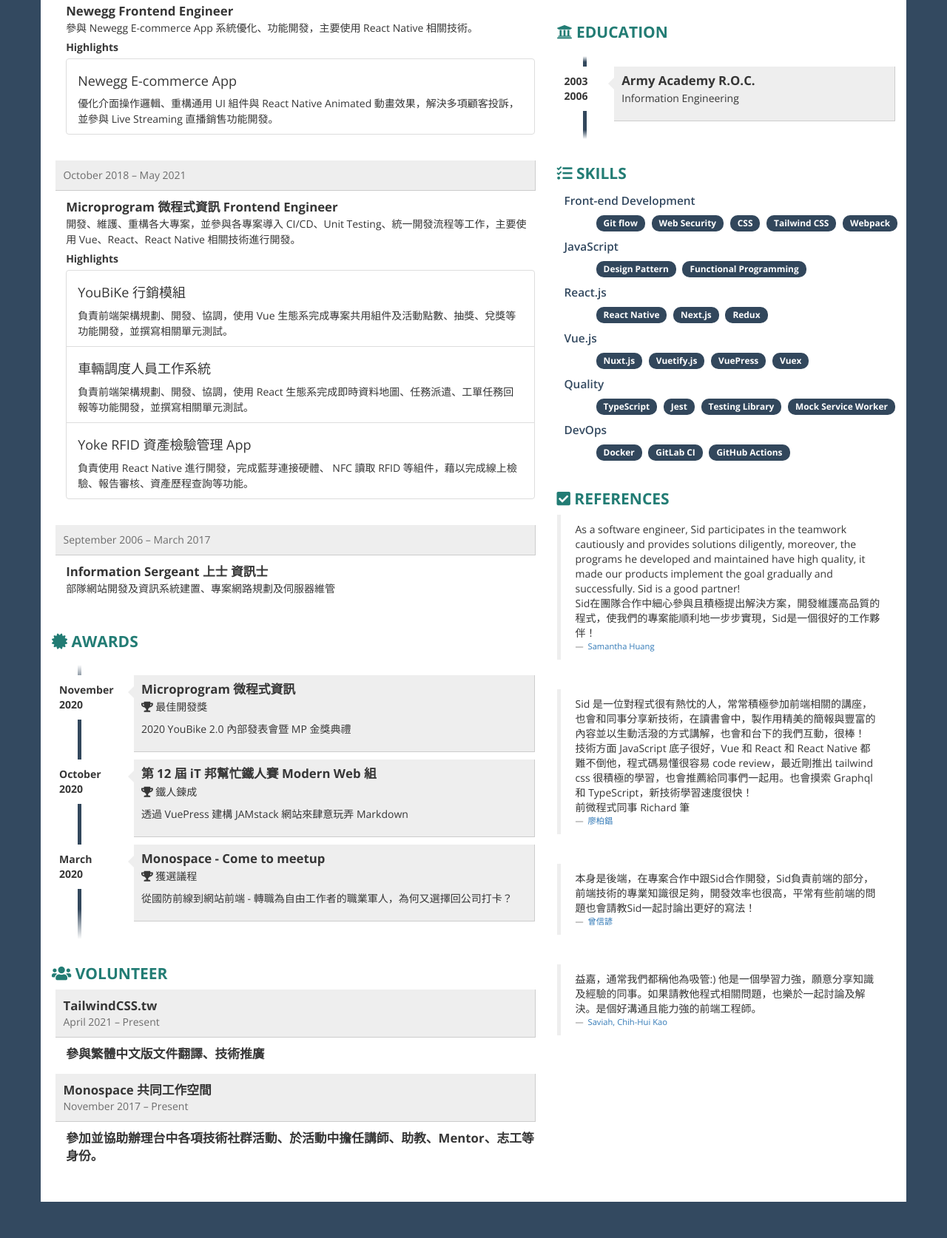
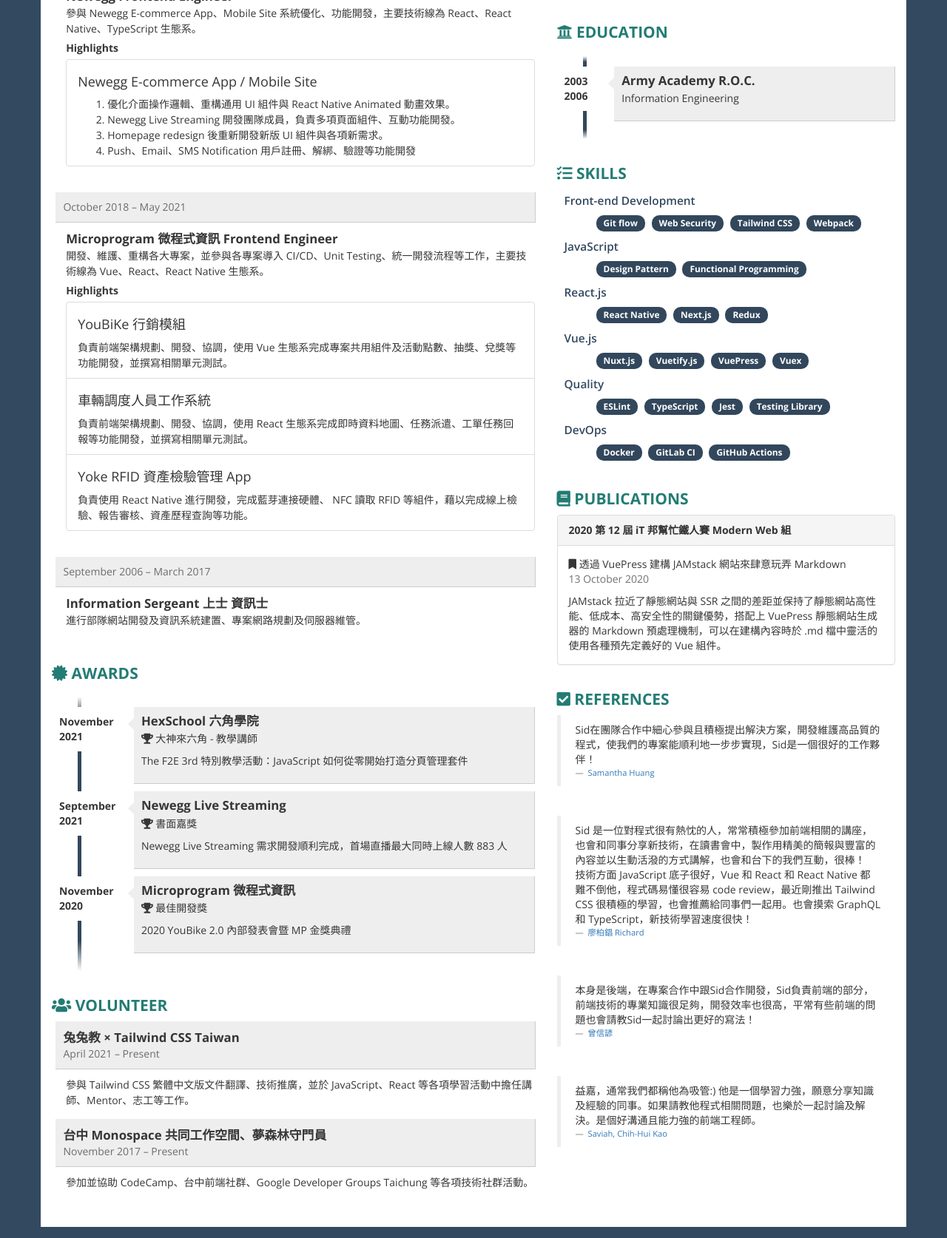
Before and after one commit to SidStraw/JSON-Resume, a website: page index.html in a window 1280 px wide. Shown: the part 518-2192 px from the top of the page at 74% size. Before the commit the page ends 2158 px from the top, so only its background shows below. Drawn offline with nearby package versions, Linux system fonts and the light colour scheme.

Commit message:
doc: 2021_11_07 更新履歷

```diff
--- a/index.html
+++ b/index.html
@@ -404,7 +404,7 @@
           <!-- ABOUT ME -->
           <div class="box">
             <h2><i class="fas fa-user ico"></i> About</h2>
-            <p>於開發團隊中擔任 Frontend Engineer，負責使用前端技術開發與維護 Web、App 相關服務，畢業於陸軍專科學校資訊科，於開發團隊中善於溝通協調且樂於分享所學，期許自身能不斷產出最適合團隊與產品需求，可靠性、可讀性俱佳的程式碼，平時以「Sid」、「吸管」、「這可要好好管管」等稱呼積極參與前端社群活動。</p>
+            <p>於開發團隊中擔任 Frontend Engineer，負責使用前端技術開發與維護 Web、App 相關服務，畢業於陸軍專科學校資訊科，於開發團隊中善於溝通協調且樂於分享所學，期許自身能不斷產出最適合團隊與產品需求，可靠性、可讀性俱佳的程式碼，平時以「Sid」、「管管」等稱呼積極參與前端社群活動。</p>
           </div>
           <!-- WORK EXPERIENCE -->
           <div class="box">
@@ -422,10 +422,10 @@
                   <div class="job-details col-xs-11">
                     <div class="profession">Newegg Frontend Engineer</div>
                     <div class="description">
-                      參與 Newegg E-commerce App 系統優化、功能開發，主要使用 React Native 相關技術。
+                      參與 Newegg E-commerce App、Mobile Site 系統優化、功能開發，主要技術線為 React、React Native、TypeScript 生態系。
                       <div class="highlights">Highlights</div>
                       <ul class="list-group">
-                        <li class="list-group-item"><h4>Newegg E-commerce App</h4>優化介面操作邏輯、重構通用 UI 組件與 React Native Animated 動畫效果，解決多項顧客投訴，並參與 Live Streaming 直播銷售功能開發。</li>
+                        <li class="list-group-item"><h4>Newegg E-commerce App / Mobile Site</h4><ol>  <li>優化介面操作邏輯、重構通用 UI 組件與 React Native Animated 動畫效果。</li>  <li>Newegg Live Streaming 開發團隊成員，負責多項頁面組件、互動功能開發。</li>  <li>Homepage redesign 後重新開發新版 UI 組件與各項新需求。</li>  <li>Push、Email、SMS Notification 用戶註冊、解綁、驗證等功能開發</li></ol></li>
                       </ul>
                     </div>
                   </div>
@@ -444,7 +444,7 @@
                   <div class="job-details col-xs-11">
                     <div class="profession">Microprogram 微程式資訊 Frontend Engineer</div>
                     <div class="description">
-                      開發、維護、重構各大專案，並參與各專案導入 CI/CD、Unit Testing、統一開發流程等工作，主要使用 Vue、React、React Native 相關技術進行開發。
+                      開發、維護、重構各大專案，並參與各專案導入 CI/CD、Unit Testing、統一開發流程等工作，主要技術線為 Vue、React、React Native 生態系。
                       <div class="highlights">Highlights</div>
                       <ul class="list-group">
                         <li class="list-group-item"><h4>YouBiKe 行銷模組</h4>負責前端架構規劃、開發、協調，使用 Vue 生態系完成專案共用組件及活動點數、抽獎、兌獎等功能開發，並撰寫相關單元測試。</li>
@@ -468,7 +468,7 @@
                   <div class="job-details col-xs-11">
                     <div class="profession">Information Sergeant 上士 資訊士</div>
                     <div class="description">
-                      部隊網站開發及資訊系統建置、專案網路規劃及伺服器維管
+                      進行部隊網站開發及資訊系統建置、專案網路規劃及伺服器維管。
                     </div>
                   </div>
                 </div>
@@ -479,27 +479,27 @@
             <h2><i class="fas fa-certificate ico"></i> Awards</h2>
             <ul id="awards" class="clearfix">
               <li>
+                <div class="year pull-left">November  2021</div>
+                <div class="description pull-right">
+                  <h3>HexSchool 六角學院</h3>
+                  <p><i class="fas fa-trophy ico"></i> 大神來六角 - 教學講師</p>
+                  <p>The F2E 3rd 特別教學活動：JavaScript 如何從零開始打造分頁管理套件</p>
+                </div>
+              </li>
+              <li>
+                <div class="year pull-left">September  2021</div>
+                <div class="description pull-right">
+                  <h3>Newegg Live Streaming</h3>
+                  <p><i class="fas fa-trophy ico"></i> 書面嘉獎</p>
+                  <p>Newegg Live Streaming 需求開發順利完成，首場直播最大同時上線人數 883 人</p>
+                </div>
+              </li>
+              <li>
                 <div class="year pull-left">November  2020</div>
                 <div class="description pull-right">
                   <h3>Microprogram 微程式資訊</h3>
                   <p><i class="fas fa-trophy ico"></i> 最佳開發獎</p>
                   <p>2020 YouBike 2.0 內部發表會暨 MP 金獎典禮</p>
-                </div>
-              </li>
-              <li>
-                <div class="year pull-left">October  2020</div>
-                <div class="description pull-right">
-                  <h3>第 12 屆 iT 邦幫忙鐵人賽 Modern Web 組</h3>
-                  <p><i class="fas fa-trophy ico"></i> 鐵人鍊成</p>
-                  <p>透過 VuePress 建構 JAMstack 網站來肆意玩弄 Markdown</p>
-                </div>
-              </li>
-              <li>
-                <div class="year pull-left">March  2020</div>
-                <div class="description pull-right">
-                  <h3>Monospace - Come to meetup</h3>
-                  <p><i class="fas fa-trophy ico"></i> 獲選議程</p>
-                  <p>從國防前線到網站前端 - 轉職為自由工作者的職業軍人，為何又選擇回公司打卡？</p>
                 </div>
               </li>
             </ul>
@@ -510,15 +510,15 @@
               <div class="job clearfix">
                 <div class="row">
                   <div class="details">
-                    <div class="where">TailwindCSS.tw</div>
+                    <div class="where">兔兔教 × Tailwind CSS Taiwan</div>
                     <div class="year">April 2021 – Present</div>
                   </div>
                 </div>
                 <div class="row">
                   <div class="job-details col-xs-11">
-                    <div class="profession">參與繁體中文版文件翻譯、技術推廣</div>
+                    <div class="profession"></div>
                     <div class="description">
-
+                      參與 Tailwind CSS 繁體中文版文件翻譯、技術推廣，並於 JavaScript、React 等各項學習活動中擔任講師、Mentor、志工等工作。
                     </div>
                   </div>
                 </div>
@@ -526,15 +526,15 @@
               <div class="job clearfix">
                 <div class="row">
                   <div class="details">
-                    <div class="where">Monospace 共同工作空間</div>
+                    <div class="where">台中 Monospace 共同工作空間、夢森林守門員</div>
                     <div class="year">November 2017 – Present</div>
                   </div>
                 </div>
                 <div class="row">
                   <div class="job-details col-xs-11">
-                    <div class="profession">參加並協助辦理台中各項技術社群活動、於活動中擔任講師、助教、Mentor、志工等身份。</div>
+                    <div class="profession"></div>
                     <div class="description">
-
+                      參加並協助 CodeCamp、台中前端社群、Google Developer Groups Taichung 等各項技術社群活動。
                     </div>
                   </div>
                 </div>
@@ -596,7 +596,6 @@
               <div class="col-sm-offset-1 col-sm-12 clearfix">
                 <span class= "skill badge">Git flow</span>
                 <span class= "skill badge">Web Security</span>
-                <span class= "skill badge">CSS</span>
                 <span class= "skill badge">Tailwind CSS</span>
                 <span class= "skill badge">Webpack</span>
               </div>
@@ -640,10 +639,10 @@
 
               </div>
               <div class="col-sm-offset-1 col-sm-12 clearfix">
+                <span class= "skill badge">ESLint</span>
                 <span class= "skill badge">TypeScript</span>
                 <span class= "skill badge">Jest</span>
                 <span class= "skill badge">Testing Library</span>
-                <span class= "skill badge">Mock Service Worker</span>
               </div>
             </div>
             <div class="skills clearfix">
@@ -658,31 +657,44 @@
               </div>
             </div>
           </div>
+          <!-- PUBLICATIONS -->
+          <div class="box">
+            <h2><i class="fas fa-book ico"></i> Publications</h2>
+            <div class="publication panel panel-default">
+              <div class="panel-heading">
+                <div class="name panel-title">2020 第 12 屆 iT 邦幫忙鐵人賽 Modern Web 組</div>
+              </div>
+              <div class="panel-body">
+                <div class="publisher"><i class= "fas fa-bookmark ico"></i> 透過 VuePress 建構 JAMstack 網站來肆意玩弄 Markdown</div>
+                <div class="year">13 October  2020</div>
+                <p>JAMstack 拉近了靜態網站與 SSR 之間的差距並保持了靜態網站高性能、低成本、高安全性的關鍵優勢，搭配上 VuePress 靜態網站生成器的 Markdown 預處理機制，可以在建構內容時於 .md 檔中靈活的使用各種預先定義好的 Vue 組件。</p>
+              </div>
+            </div>
+          </div>
           <div class="box">
             <h2><i class= "fas fa-check-square ico"></i> References</h2>
             <blockquote>
-              <div>As a software engineer, Sid participates in the teamwork cautiously and provides solutions diligently, moreover, the programs he developed and maintained have high quality, it made our products implement the goal gradually and successfully. Sid is a good partner!
-<br/>Sid在團隊合作中細心參與且積極提出解決方案，開發維護高品質的程式，使我們的專案能順利地一步步實現，Sid是一個很好的工作夥伴！</div>
+              <div>Sid在團隊合作中細心參與且積極提出解決方案，開發維護高品質的程式，使我們的專案能順利地一步步實現，Sid是一個很好的工作夥伴！</div>
               <footer>
-                <a href="https:&#x2F;&#x2F;www.linkedin.com&#x2F;in&#x2F;sidstraw&#x2F;" target= "_blank">Samantha Huang</a>
+                <a href="https:&#x2F;&#x2F;www.linkedin.com&#x2F;in&#x2F;samantha-huang-273768146&#x2F;" target= "_blank">Samantha Huang</a>
               </footer>
             </blockquote><br>
             <blockquote>
-              <div>  Sid 是一位對程式很有熱忱的人，常常積極參加前端相關的講座，也會和同事分享新技術，在讀書會中，製作用精美的簡報與豐富的內容並以生動活潑的方式講解，也會和台下的我們互動，很棒！<br/> 技術方面 JavaScript 底子很好，Vue 和 React 和 React Native 都難不倒他，程式碼易懂很容易 code review，最近剛推出 tailwind css 很積極的學習，也會推薦給同事們一起用。也會摸索 Graphql 和 TypeScript，新技術學習速度很快！<br/>前微程式同事 Richard 筆</div>
+              <div>Sid 是一位對程式很有熱忱的人，常常積極參加前端相關的講座，也會和同事分享新技術，在讀書會中，製作用精美的簡報與豐富的內容並以生動活潑的方式講解，也會和台下的我們互動，很棒！<br>技術方面 JavaScript 底子很好，Vue 和 React 和 React Native 都難不倒他，程式碼易懂很容易 code review，最近剛推出 Tailwind CSS 很積極的學習，也會推薦給同事們一起用。也會摸索 GraphQL 和 TypeScript，新技術學習速度很快！</div>
               <footer>
-                <a href="https:&#x2F;&#x2F;www.linkedin.com&#x2F;in&#x2F;sidstraw&#x2F;" target= "_blank">廖柏錩</a>
+                <a href="https:&#x2F;&#x2F;www.linkedin.com&#x2F;in&#x2F;%E6%9F%8F%E9%8C%A9-%E5%BB%96-34b92510b&#x2F;" target= "_blank">廖柏錩 Richard</a>
               </footer>
             </blockquote><br>
             <blockquote>
               <div>本身是後端，在專案合作中跟Sid合作開發，Sid負責前端的部分，前端技術的專業知識很足夠，開發效率也很高，平常有些前端的問題也會請教Sid一起討論出更好的寫法！</div>
               <footer>
-                <a href="https:&#x2F;&#x2F;www.linkedin.com&#x2F;in&#x2F;sidstraw&#x2F;" target= "_blank">曾信諺</a>
+                <a href="https:&#x2F;&#x2F;www.linkedin.com&#x2F;in&#x2F;639969166&#x2F;" target= "_blank">曾信諺</a>
               </footer>
             </blockquote><br>
             <blockquote>
               <div>益嘉，通常我們都稱他為吸管:) 他是一個學習力強，願意分享知識及經驗的同事。如果請教他程式相關問題，也樂於一起討論及解決。是個好溝通且能力強的前端工程師。</div>
               <footer>
-                <a href="https:&#x2F;&#x2F;www.linkedin.com&#x2F;in&#x2F;sidstraw&#x2F;" target= "_blank">Saviah, Chih-Hui Kao</a>
+                <a href="https:&#x2F;&#x2F;www.linkedin.com&#x2F;in&#x2F;chihhui-kao&#x2F;" target= "_blank">Saviah, Chih-Hui Kao</a>
               </footer>
             </blockquote><br>
           </div>
```
Also changed, not shown: resume.json (+37 -37 lines).
